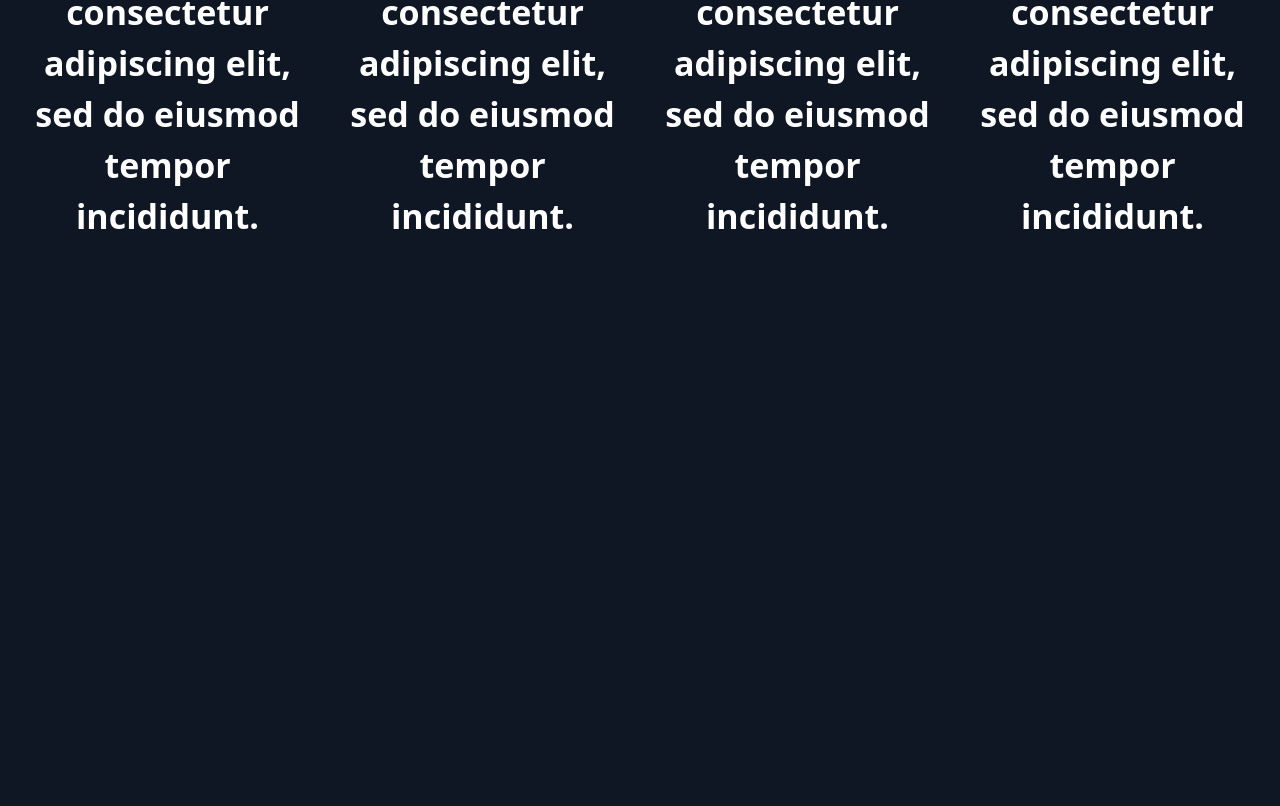
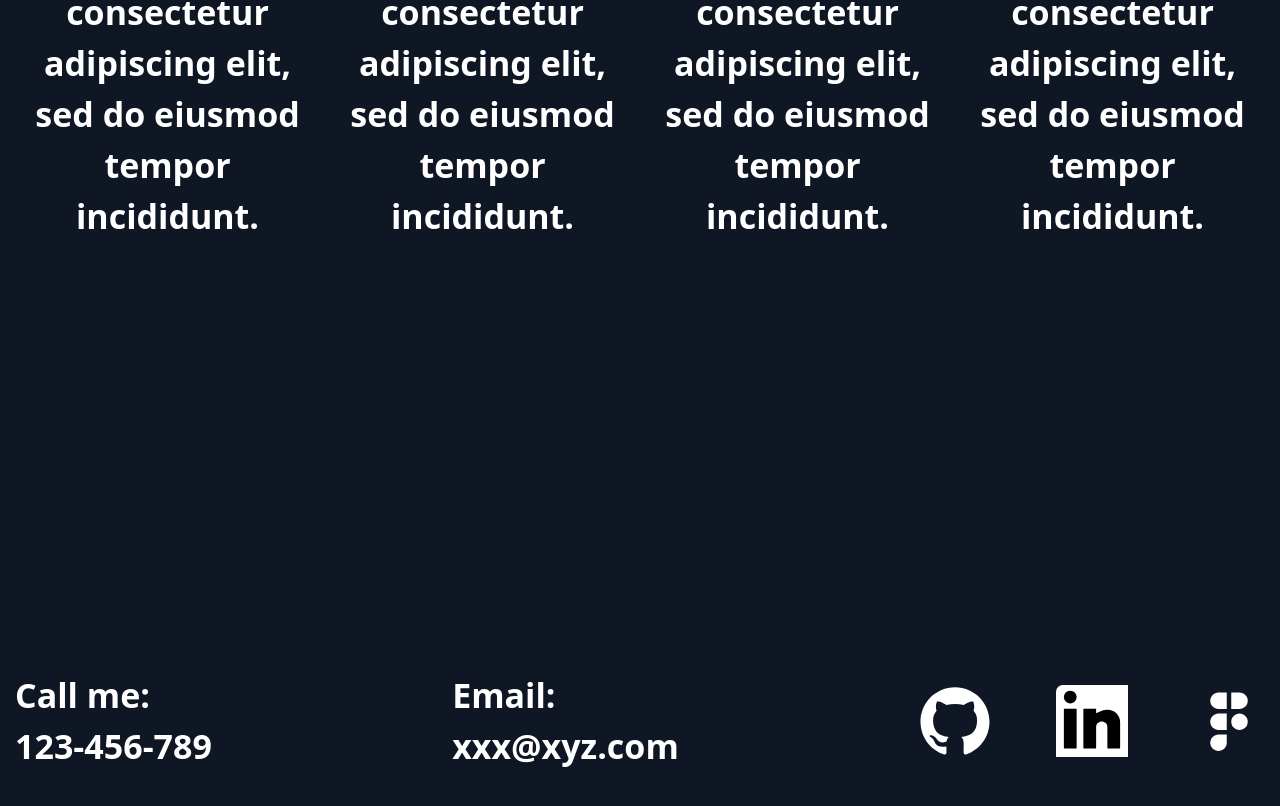
Before and after one commit to Muslima-coder/8-dars.vite, a React (Vite) app: page / in a window 1280 px wide. Shown: the part 5537-6343 px from the top of the page. Before the commit the page ends 6207 px from the top, so only its background shows below. Built offline with nearby package versions, Linux system fonts and the light colour scheme.

Commit message:
update commit

```diff
--- a/src/App.jsx
+++ b/src/App.jsx
@@ -9,6 +9,7 @@ return(
 <Technologies/>
 <Additional/>
 <AboutMe/>
+<Footer/>
 </>
  )
 }
--- a/src/modules/Footer.jsx
+++ b/src/modules/Footer.jsx
@@ -7,7 +7,7 @@ function Footer(){
         <footer className="pb-[80px]">
             <div className="containers">
 
-            <div className="flex justify-between items-center">
+            <div className="flex sm:w-full w-[400px] mx-auto sm:mx-0 flex-wrap justify-between items-center">
                 <div>
                 <Text extraClass={"!text-[rgba(255,255,255,1)] !mb-0"} title={"Call me:"}/>
                 <Text extraClass={"!text-[rgba(255,255,255,1)] !mb-0"} title={"123-456-789"}/>
@@ -16,7 +16,7 @@ function Footer(){
                 <Text extraClass={"!text-[rgba(255,255,255,1)] !mb-0"} title={"Email:"}/>
                 <Text extraClass={"!text-[rgba(255,255,255,1)] !mb-0"} title={"xxx@xyz.com"}/>
                 </div>
-                <div className="flex gap-[65px] items-center">
+                <div className="flex gap-[15px] sm:gap-[65px] items-center">
                     <GitHubIcon2/>
                     <LinKedIcon2/>
                     <FigmaIcon2/>
```
